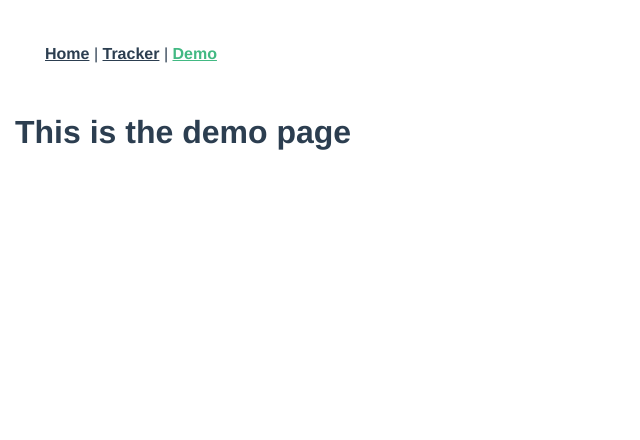
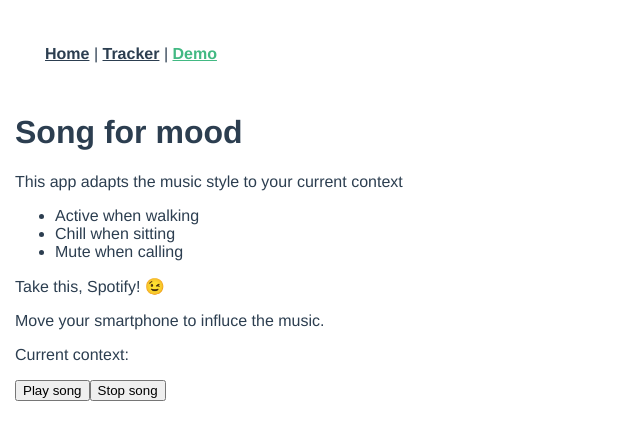
Before and after one commit to weberandreaseu/css, a Vue app in the folder web/: page /demo in a window 1280 px wide. Shown: the top 440 px of the page, without its empty margins (0-640 px from the left). Built offline with nearby package versions, Linux system fonts and the light colour scheme.

Commit message:
Add content for demo

```diff
--- a/web/src/views/Demo.vue
+++ b/web/src/views/Demo.vue
@@ -1,5 +1,44 @@
 <template>
   <div class="demo">
-    <h1>This is the demo page</h1>
+    <h1>Song for mood</h1>
+
+    <p>This app adapts the music style to your current context</p>
+
+    <ul>
+      <li>Active when walking</li>
+      <li>Chill when sitting</li>
+      <li>Mute when calling</li>
+    </ul>
+
+    <p>Take this, Spotify! 😉</p>
+
+    <p>Move your smartphone to influce the music.</p>
+
+    <p>Current context: {{ mood }}</p>
+
+    <button v-on:click="playSong()">Play song</button>
+    <button v-on:click="stopSong()">Stop song</button>
+
   </div>
 </template>
+
+<script>
+
+var song = new Audio('https://www.bensound.org/bensound-music/bensound-thejazzpiano.mp3')
+song.play()
+export default {
+  methods: {
+    playSong: function () {
+      song.play()
+    },
+    stopSong: function () {
+      song.pause()
+      song.currentTime = 0
+    }
+  }
+}
+
+// var song = new Audio('https://www.bensound.org/bensound-music/bensound-happyrock.mp3')
+song.play()
+
+</script>
--- a/web/src/views/Tracker.vue
+++ b/web/src/views/Tracker.vue
@@ -21,9 +21,9 @@
     <span>Select an activity:</span>
     <select name="Activity" id="label" :disabled="isRecording">
       <option value="testing">Testing</option>
-      <option value="biking">Biking</option>
       <option value="sitting">Sitting</option>
       <option value="walking">Walking</option>
+      <option value="calling">Calling</option>
     </select>
 
     <h3>Start Recording</h3>
@@ -120,7 +120,7 @@ export default {
 
 const client = new InfluxDB({
   database: 'css',
-  host: 'localhost',
+  host: 'monitor.weberandreas.eu',
   port: 8086,
   username: '',
   password: ''
```
